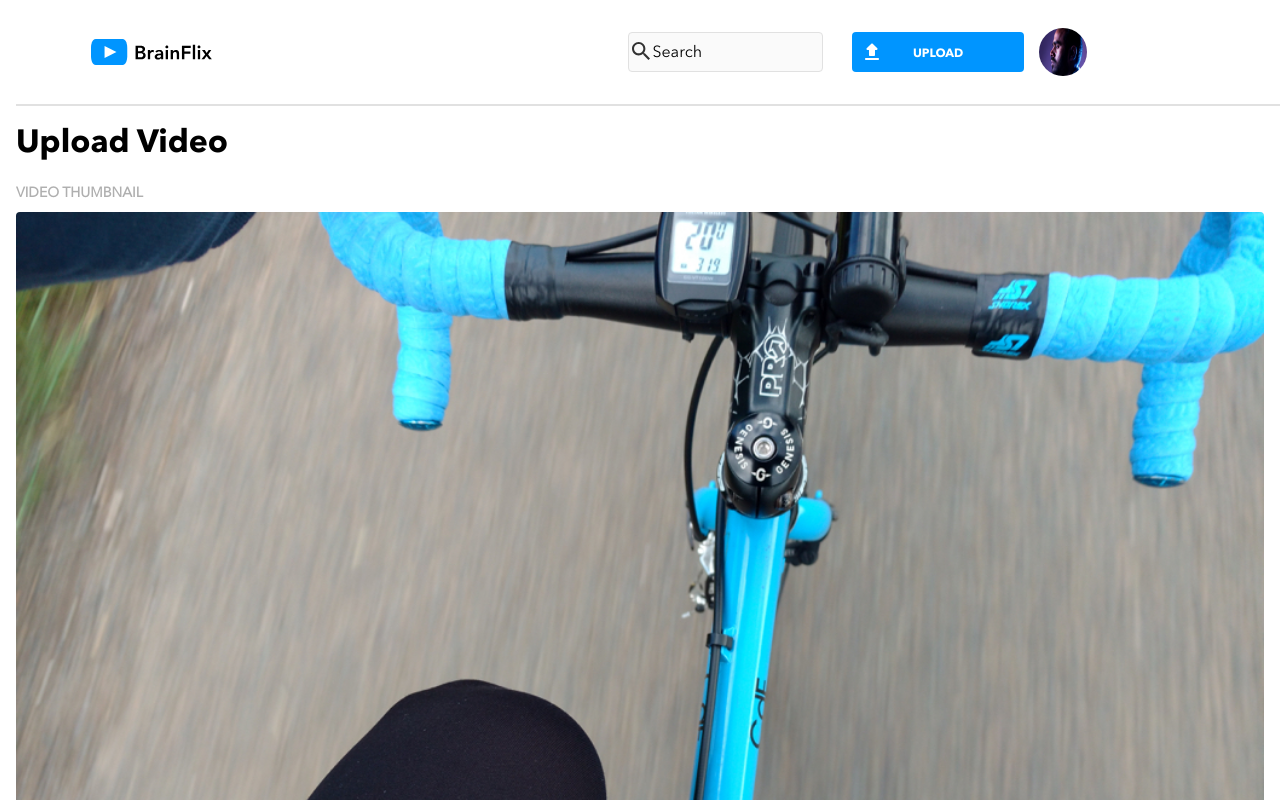
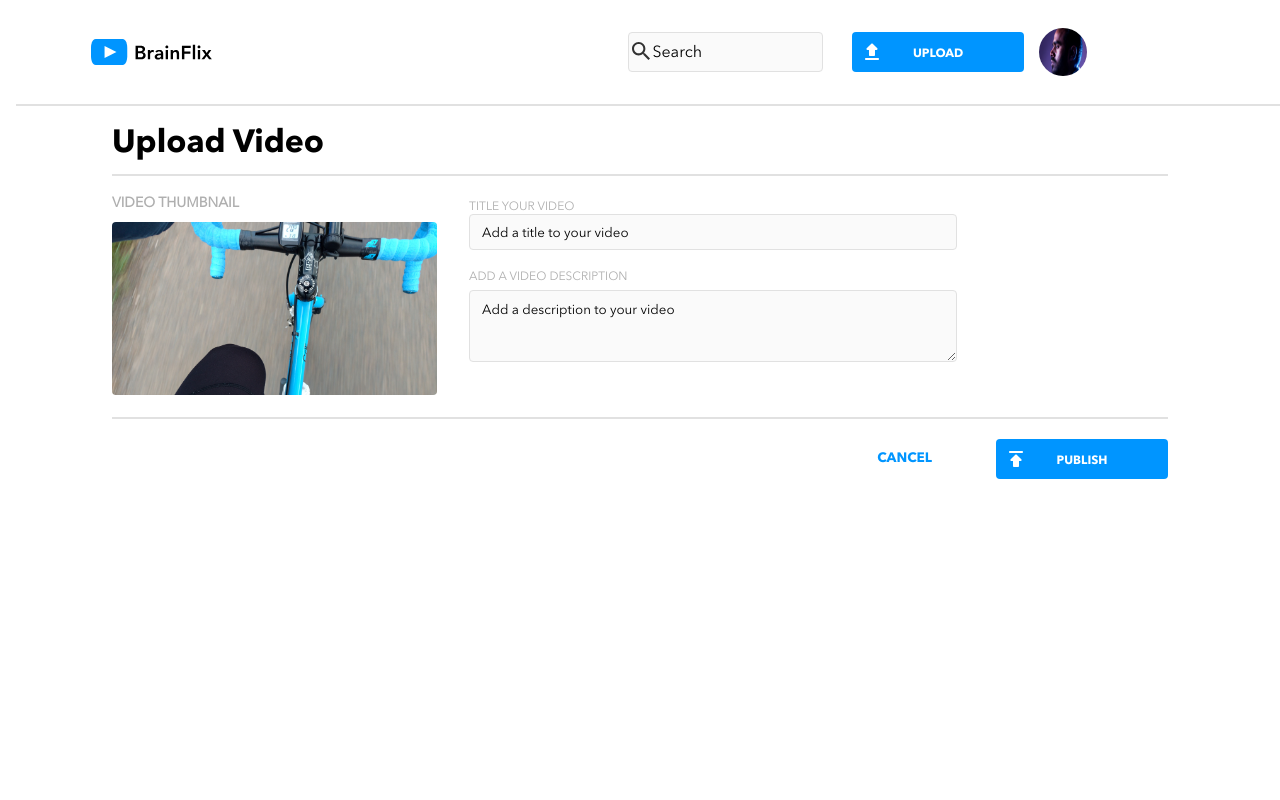
Before and after one commit to lucas-g-marins/lucas-marins-brainflix, a React (Create React App) app: page /upload in a window 1280 px wide. Shown: the top 800 px of the page. Built offline with nearby package versions, Linux system fonts and the light colour scheme.

Commit message:
make styling changes desktop

```diff
--- a/src/Page/Upload.js
+++ b/src/Page/Upload.js
@@ -12,6 +12,7 @@ function Upload() {
       <div className="upload-video">
         <h1 className="upload-video__title">Upload Video</h1>
         <Divider className="divider divider--only-tablet" />
+        <div className="upload-video__content">
           <div className="upload-video__thumbnail-section">
             <h4 className="upload-video__thumbnail-title">VIDEO THUMBNAIL</h4>
             <img className="upload-video__thumbnail" src={VideoThumbnail} />
@@ -33,12 +34,25 @@ function Upload() {
                 placeholder="Add a description to your video"
               ></textarea>
             </label>
+          </form>
+        </div>
         <Divider className="divider divider--only-tablet" />
-          <Button text="PUBLISH" img={PublishIcon} />
-        </form>
+        <Button
+          text="PUBLISH"
+          img={PublishIcon}
+          className="button button--mobile"
+        />
+
+        <div className="upload-video__footer">
           <Link to="/" className="upload-video__cancel">
             CANCEL
           </Link>
+          <Button
+            text="PUBLISH"
+            img={PublishIcon}
+            className="button button--tablet"
+          />
+        </div>
       </div>
     </>
   );
--- a/src/Page/Upload.scss
+++ b/src/Page/Upload.scss
@@ -5,11 +5,35 @@
 .upload-video {
   padding: 0 1rem;
 
+  @include global.desktop {
+    width: 85%;
+    margin: auto;
+  }
+
   &__title {
     padding: 1rem 0;
 
     @include global.tablet {
       padding-bottom: 0.5rem;
+    }
+
+    @include global.desktop {
+      padding-bottom: 0.5rem;
+    }
+  }
+
+  &__content {
+    @include global.desktop {
+      display: flex;
+      width: 80%;
+    }
+  }
+
+  &__thumbnail-section {
+    @include global.desktop {
+      width: 40%;
+      margin-right: 2rem;
+      padding-bottom: 1rem;
     }
   }
 
@@ -18,6 +42,10 @@
     padding-bottom: 0.5rem;
 
     @include global.tablet {
+      padding-top: 1rem;
+    }
+
+    @include global.desktop {
       padding-top: 1rem;
     }
   }
@@ -29,10 +57,19 @@
     @include global.tablet {
       width: 50%;
     }
+
+    @include global.desktop {
+      width: 100%;
+    }
   }
 
   &__form {
     padding: 1rem 0;
+
+    @include global.desktop {
+      width: 60%;
+      padding-top: 1.5rem;
+    }
   }
 
   &__form-label {
@@ -60,5 +97,27 @@
     display: flex;
     justify-content: center;
     text-decoration: none;
+
+    @include global.tablet {
+      padding-right: 4rem;
+    }
+
+    @include global.desktop {
+      padding-right: 4rem;
+    }
+  }
+
+  &__footer {
+    @include global.tablet {
+      display: flex;
+      justify-content: flex-end;
+      align-items: center;
+    }
+
+    @include global.desktop {
+      display: flex;
+      justify-content: flex-end;
+      align-items: center;
+    }
   }
 }
--- a/src/components/Button/Button.js
+++ b/src/components/Button/Button.js
@@ -1,11 +1,10 @@
 import "./Button.scss";
 import * as React from "react";
-import { Link } from "react-router-dom";
 
 function Button(props) {
   return (
     <>
-      <button className="button" onClick={props.onClick}>
+      <button className={props.className} onClick={props.onClick}>
         <img className="button__icon" src={props.img} />
         {props.text}
       </button>
--- a/src/components/Button/Button.scss
+++ b/src/components/Button/Button.scss
@@ -25,6 +25,28 @@
     top: 0.5rem;
   }
 
+  &--mobile {
+    @include global.tablet {
+      display: none;
+    }
+
+    @include global.desktop {
+      display: none;
+    }
+  }
+
+  &--tablet {
+    display: none;
+
+    @include global.tablet {
+      display: block;
+    }
+
+    @include global.desktop {
+      display: block;
+    }
+  }
+
   @include global.tablet {
     width: 9.75rem;
   }
--- a/src/components/CommentSection/CommentSection.js
+++ b/src/components/CommentSection/CommentSection.js
@@ -44,7 +44,7 @@ function CommentSection({ videoComments }) {
             ></textarea>
           </label>
           <div className="comment-section__button-container">
-            <Button text="COMMENT" img={CommentIcon} />
+            <Button text="COMMENT" img={CommentIcon} className="button" />
           </div>
         </form>
       </div>
--- a/src/components/Divider/Divider.scss
+++ b/src/components/Divider/Divider.scss
@@ -27,5 +27,11 @@
     @include global.tablet {
       display: block;
     }
+
+    @include global.desktop {
+      display: block;
+      width: 100%;
+      margin: 0;
+    }
   }
 }
--- a/src/components/Header/Header.js
+++ b/src/components/Header/Header.js
@@ -40,7 +40,12 @@ function Header() {
               </div>
             </div>
             <div className="header__button-container">
-              <Button text="UPLOAD" img={uploadIcon} onClick={handleClick} />
+              <Button
+                text="UPLOAD"
+                img={uploadIcon}
+                onClick={handleClick}
+                className="button"
+              />
             </div>
             <div className="header__avatar-container">
               <Avatar
```
Lines whose indentation alone changed are shown as unchanged.
